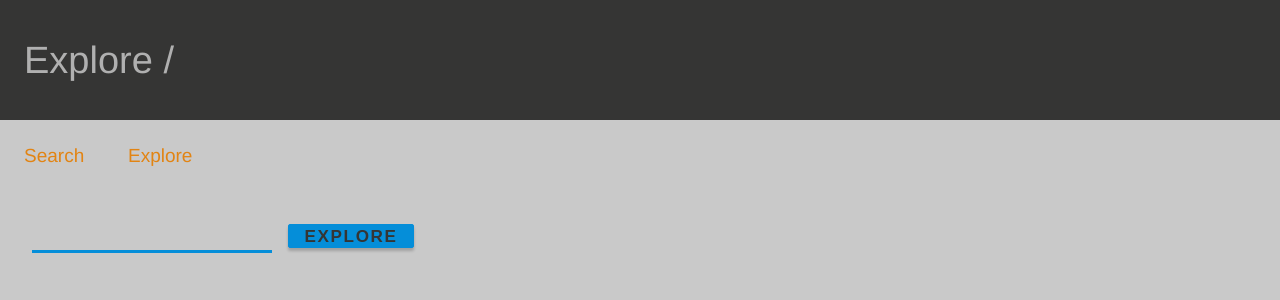
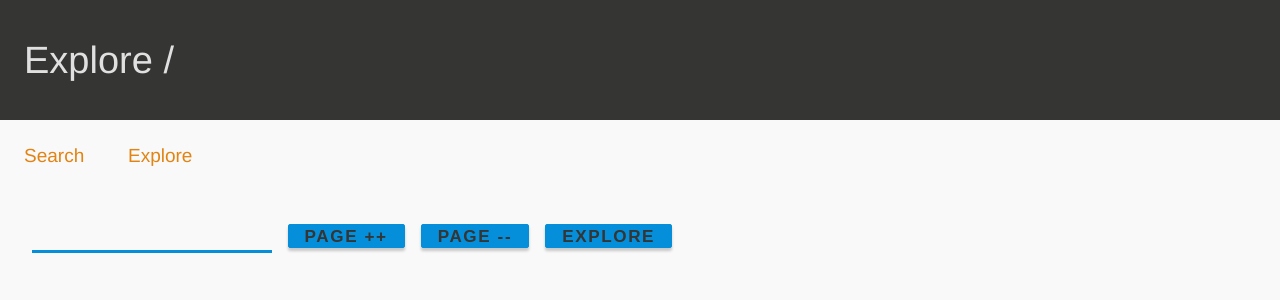
Before and after one commit to LeFnord/arena-explorer, a Vue app: page /explore in a window 1280 px wide. Shown: the top 300 px of the page. Built offline with nearby package versions, Linux system fonts and the light colour scheme.

Commit message:
Uses pagination on explore page.

```diff
--- a/src/assets/inputs.module.scss
+++ b/src/assets/inputs.module.scss
@@ -31,8 +31,7 @@ input[type="text"],
 input[type="tel"],
 input[type="url"],
 input[type="password"],
-textarea,
-select {
+textarea {
   display: inline-block;
   height: $line-height-computed;
   padding: 0 1rem 0.25rem 0.1rem;
@@ -71,7 +70,7 @@ input[type="tel"]:focus,
 input[type="url"]:focus,
 input[type="password"]:focus,
 textarea:focus,
-select:focus {
+option:checked {
   border: 0;
   border-bottom: 3px solid $accent-color-active;
   outline: 0;
--- a/src/assets/themes.module.scss
+++ b/src/assets/themes.module.scss
@@ -75,37 +75,38 @@ select {
 }
 
 // dark theme
-@media (prefers-color-scheme: dark) {
-  html {
-    color: $bg-darker;
-    background-color: $color-lighter;
-  }
-  header {
-    color: $bg-darker;
-    background-color: $color;
-  }
-  a {
-    color: $primary-color;
-    &:hover {
-      color: $bg-darker;
-    }
-  }
-  .card {
-    color: $bg-darker;
-    background-color: $color-lighter;
 
-    border: 0.5px solid $color-darker;
-  }
-  input[type="email"],
-  input[type="number"],
-  input[type="search"],
-  input[type="text"],
-  input[type="tel"],
-  input[type="url"],
-  input[type="password"],
-  textarea,
-  select {
-    color: $bg-darker;
-    background-color: $color-lighter;
-  }
-}
+// @media (prefers-color-scheme: dark) {
+//   html {
+//     color: $bg-darker;
+//     background-color: $color-lighter;
+//   }
+//   header {
+//     color: $bg-darker;
+//     background-color: $color;
+//   }
+//   a {
+//     color: $primary-color;
+//     &:hover {
+//       color: $bg-darker;
+//     }
+//   }
+//   .card {
+//     color: $bg-darker;
+//     background-color: $color-lighter;
+//
+//     border: 0.5px solid $color-darker;
+//   }
+//   input[type="email"],
+//   input[type="number"],
+//   input[type="search"],
+//   input[type="text"],
+//   input[type="tel"],
+//   input[type="url"],
+//   input[type="password"],
+//   textarea,
+//   select {
+//     color: $bg-darker;
+//     background-color: $color-lighter;
+//   }
+// }
--- a/src/assets/variables.module.scss
+++ b/src/assets/variables.module.scss
@@ -1,4 +1,4 @@
-$white: #c9c9c9;
+$white: #f9f9f9;
 $black: #353534;
 
 $color: $black;
--- /dev/null
+++ b/src/components/Objects.vue
@@ -0,0 +1,98 @@
+<template>
+  <div id="Objects">
+    <div v-for="option in available" class="item">
+      <input type="checkbox" :id="option" v-model="choosen" v-bind:value="option">
+      <label :for="option">{{ option }}</label>
+    </div>
+  </div>
+</template>
+
+<script>
+export default {
+  name: "Objects",
+  data() {
+    return {
+      all: 'All',
+      choosen: [],
+      available: ['Block', 'Channel', 'User', 'Group']
+    }
+  },
+  props: {
+    modelValue: Array
+  },
+  emits: ['update:modelValue'],
+  watch: {
+    choosen() {
+      let find = this.choosen.length == 0 ? ['ALL'] : this.choosen
+      this.$emit('update:modelValue', find)
+    }
+  }
+}
+</script>
+
+<style lang="scss" scoped>
+@import '@/assets/app.scss';
+
+div#Objects {
+  display: block;
+  margin-bottom: 1rem;
+}
+.item {
+  display: inline-block;
+}
+input {
+  position: absolute;
+  left: -9999px;
+}
+
+label {
+  font-size: 80%;
+  font-weight: normal;
+  display: inline;
+  position: relative;
+  margin: 1rem;
+  padding: 0.5rem 1rem 0.5rem 1rem;
+  height: $line-height-computed;
+  white-space: nowrap;
+  cursor: pointer;
+  user-select: none;
+  transition: all .2s;
+}
+
+label::before {
+  content: '';
+  display: block;
+  position: absolute;
+  top: 0.5rem;
+  bottom: 0.5rem;
+  left: 0.5rem;
+  border: 1px solid $color;
+}
+
+label:hover, input:focus + label {
+  box-shadow: $shadow;
+}
+
+input:checked + label {
+  color: $color;
+  background-color: $accent-color;
+  padding: 0.5rem 1rem 0.5rem 2.5rem;
+  border: 0;
+}
+
+input:checked + label::before {
+  content: '✓';
+  font-size: 200%;
+  width: 1.25rem;
+  height: 1.25rem;
+  font-weight: bolder;
+  border: 1px solid $color;
+  background-color: $bg;
+}
+
+@media (prefers-color-scheme: dark) {
+  label::before {
+    border: 1px solid $bg;
+  }
+}
+</style>
--- a/src/pages/Explore.vue
+++ b/src/pages/Explore.vue
@@ -1,32 +1,50 @@
 <template>
   <div id="Explore">
-    <input type="text" v-model="term">
-    <!-- <input type="button" value="explore"> -->
-    <!-- <input type="button" value="explore" class="primary"> -->
+    <!-- <Objects v-model="models"/> -->
+    <input type="text" v-model="term" @keyup.enter="explore">
+    <input type="button" value="page ++" class="accent" @click="next_page">
+    <input type="button" value="page --" class="accent" @click="prev_page">
     <input type="button" value="explore" class="accent" @click="explore">
-
+    <!-- {{ models }} -->
+    <!-- {{ page }} -->
     <Results :results="results"/>
   </div>
 </template>
 
 <script>
 import SearchService from '@/services/SearchService.js'
+
+import Objects from '@/components/Objects.vue'
 import Results from '@/components/Results.vue'
 
 export default {
   name: "Search",
   components: {
+    Objects,
     Results
   },
   data() {
     return {
       term: null,
-      results: {}
+      models: ['ALL'],
+      results: {},
+      page: 1
     }
   },
   methods: {
+    next_page() {
+      this.page++
+      this.explore()
+    },
+    prev_page() {
+      this.page--
+      this.explore()
+    },
+
     explore() {
-      SearchService.explore(this.term)
+      let seed = this.getRandomInt(1234567)
+
+      SearchService.explore(this.term, seed, this.models, this.page)
         .then(response => {
           this.results = response.data
           this.term = null
@@ -35,6 +53,9 @@ export default {
           console.log(error);
         })
     },
+    getRandomInt(max) {
+      return Math.floor(Math.random() * max);
+    }
   }
 }
 </script>
--- a/src/pages/Search.vue
+++ b/src/pages/Search.vue
@@ -1,24 +1,29 @@
 <template>
   <div id="Search">
+    <!-- <Objects v-model="models"/> -->
     <input type="text" v-model="term" @keyup.enter="handleTerm">
-
+    <!-- {{ models }} -->
     <Results :results="results"/>
   </div>
 </template>
 
 <script>
 import SearchService from '@/services/SearchService.js'
+
+import Objects from '@/components/Objects.vue'
 import Results from '@/components/Results.vue'
 
 export default {
   name: "Search",
   components: {
+    Objects,
     Results
   },
   data() {
     return {
       term: '',
       q: '',
+      models: ['ALL'],
       results: {}
     }
   },
--- a/src/services/SearchService.js
+++ b/src/services/SearchService.js
@@ -30,8 +30,17 @@ export default {
     return apiClient.get(`search/users?q=${prepare(term)}`)
   },
 
-  explore(term) {
-    return apiClient.get(`search/explore?q=${prepare(term)}`)
+  explore(term, seed, models, page) {
+    console.log(models.target);
+    return apiClient.get('search/explore', {
+      params: {
+        q: prepare(term),
+        sort_by: 'random',
+        page: page,
+        seed: seed,
+        models: models.target
+      }
+    })
   }
 }
 
```
